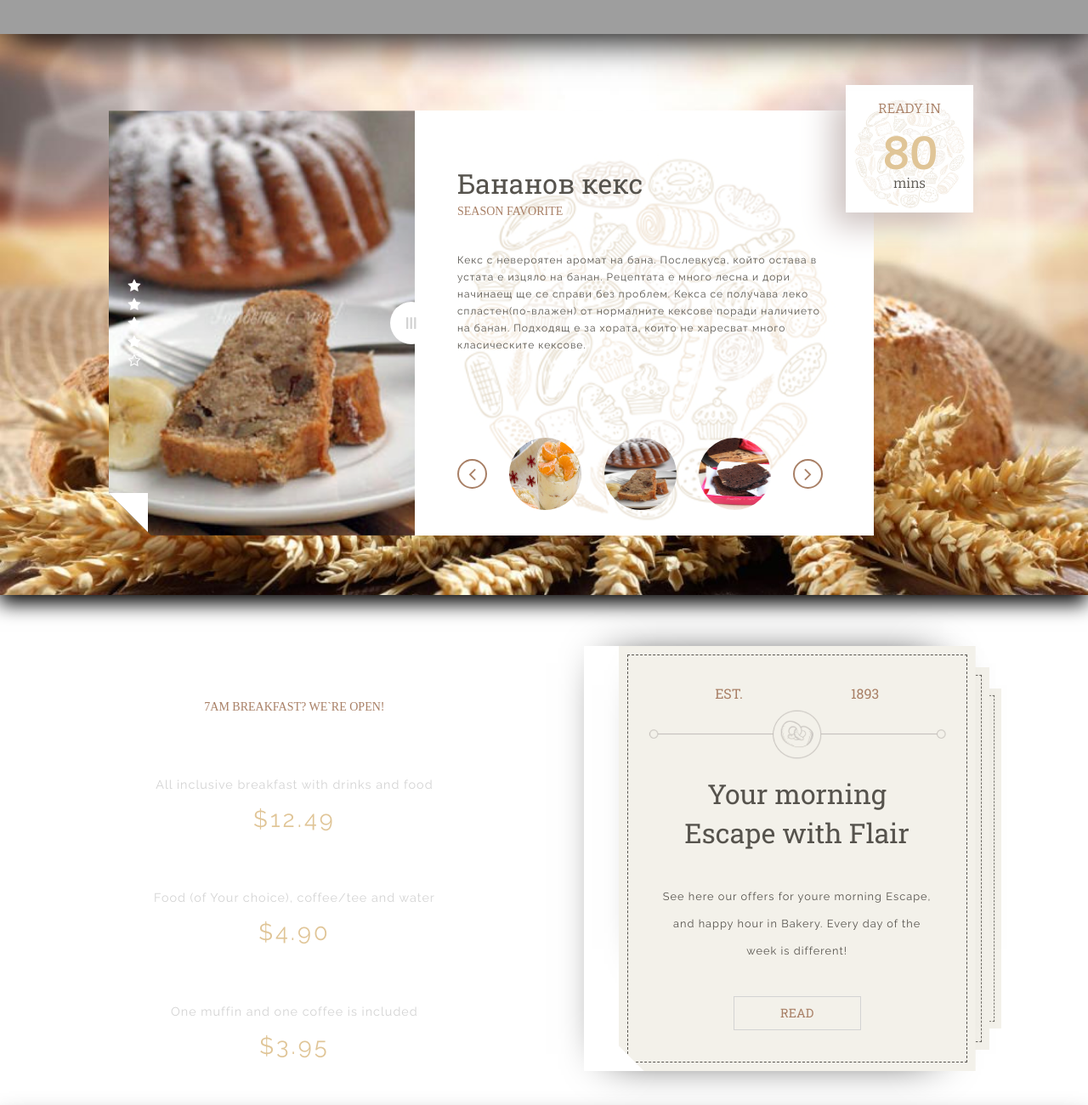
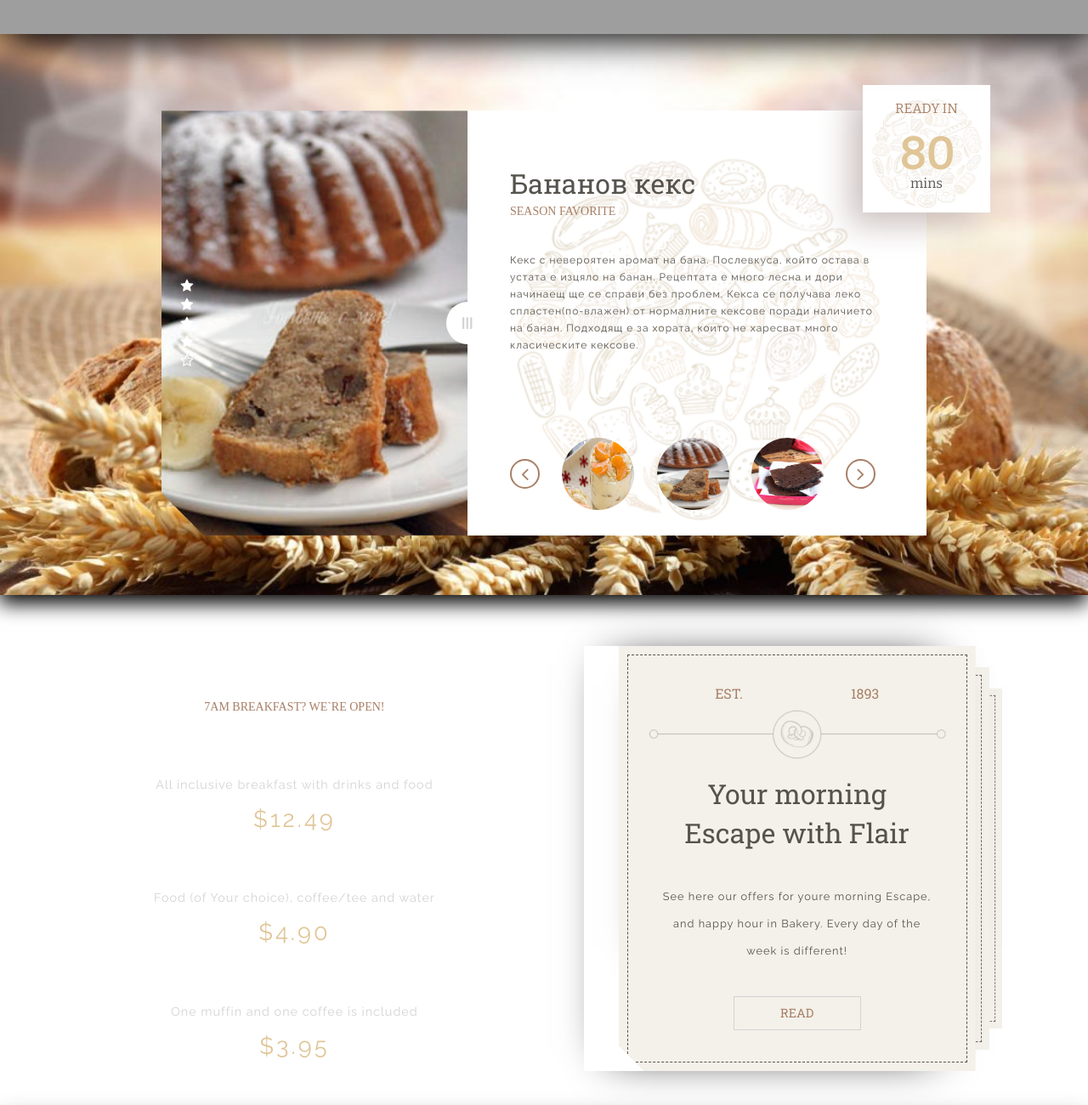
Before and after one commit to SashoPetkov/Sweet-Bakery, a website: page index.html in a window 1280 px wide. Shown: the part 1180-2480 px from the top of the page at 85% size. Drawn offline with nearby package versions, Linux system fonts and the light colour scheme; grey boxes are pictures that could not be loaded; a web font is replaced by a local one.

Commit message:
fix some bugs

```diff
--- a/scripts/script.js
+++ b/scripts/script.js
@@ -301,7 +301,7 @@
                     // $('.breakfast article:last-of-type h3').text(happyHour[0].hour);
                     // $('.breakfast article:last-of-type p').text(happyHour[0].descr);
                     // $('.breakfast article:last-of-type .price').text(happyHour[0].happyPrice);
-                    offersDay (Monday, 0);
+                    offersDay ('Monday', 0);
                     break;
                 case 2:
                     offersDay ('Tuesday', 1);
--- a/styles/style.css
+++ b/styles/style.css
@@ -331,18 +331,18 @@ h1 {
         /*SECTION 3*/
 
 #section_3 {
-    align-items: flex-start;
+    align-items: center;
     padding: 90px 10% 70px 10%;
     background-size: cover;
     position: relative;
     z-index: 15;
     box-shadow: -1px 10px 22px black;
-
 }
 #section_3 > div {
     width: 900px;
     height: 500px;
     flex-direction: row;
+    position: relative;
     /*box-shadow: 0 0 35px #ccc1bf;*/
 }
 #section_3 > div > aside {
@@ -427,17 +427,17 @@ h1 {
     margin: 3px 0;
     color: white;
 }
-#section_3 > span {
+#section_3 div > span {
     display: inline-block;
     position: absolute;
     background-color: white;
     background-size: cover;
     background-position: center;
 }
-#section_3 > span:first-of-type, #section_5 div > span {
+#section_3 div > span:first-of-type, #section_5 div > span {
     background-image: url("../images/backgrOP1_01.png");
-    top: 60px;
-    right: 135px;
+    top: -30px;
+    right: -75px;
     width: 150px;
     height: 150px;
     color: #a87f65;
@@ -446,21 +446,21 @@ h1 {
     padding: 20px 30px;
     text-align: center;
 }
-#section_3 > span:last-of-type {
+#section_3 div > span:last-of-type {
     width: 50px;
     height: 50px;
     border-radius: 100%;
-    top: 315px;
-    left: 458.594px;
+    top: 225px;
+    left: 335px;
 }
-#section_3 > span:last-of-type i {
+#section_3 div > span:last-of-type i {
     width: 50px;
     height: 50px;
     transform: rotate(90deg);
     line-height: 50px;
     text-align: center;
 }
-#section_3 > span:last-of-type > span {
+#section_3  div > span:last-of-type > span {
     color: #56534d;
 }
 .time {
@@ -482,6 +482,7 @@ h1 {
     background-size: cover;
     /*background-position: -150px -150px;*/
     z-index: 10;
+    flex-wrap: wrap;
 }
 #section_4 > article, #section_4 > aside {
     height: 500px;
@@ -560,11 +561,11 @@ h1 {
 .passiveAside {
     position: absolute;
     transform: scale(0.9);
-    right: 65px;
+    right: 5.1%;
 }
 .passiveAside:nth-of-type(1) {
     transform: scale(0.8);
-    right: 30px;
+    right: 2.3%;
 }
 .shadow, .shadow-scale {
     position: absolute;
@@ -582,7 +583,7 @@ h1 {
 }
 #section_4 .angle {
     left: 667px;
-    top: 529px;
+    top: 530px;
 }
 
         /*SECTION 5*/
@@ -621,6 +622,7 @@ h1 {
     width: 600px;
     height: 400px;
     box-shadow: 0 0 10px lightgrey;
+    position: relative;
 }
 #section_5 img {
     width: 80px;
@@ -636,7 +638,7 @@ h1 {
 #section_5 aside > span {
     position: absolute;
     align-self: flex-end;
-    right: 133px;
+    right: -65px;
 }
 #section_5 h3 {
     margin: 10px 0;
@@ -668,8 +670,8 @@ h1 {
     background-repeat: no-repeat;
 }
 #section_5 .btn {
-    right: 585px;
-    top: 590px;
+    bottom: -12px;
+    left: -10px;
     border-color: #e0c597;
     background-color: rgba(255, 255, 255, 1);
 }
@@ -889,3 +891,12 @@ footer p, footer h2, footer li  {
     font-size: 14px;
     text-align: center;
 }
+
+        /* RESPONSIVE */
+
+@media only screen and (max-width: 1920px) and (max-width: 1080px) {
+
+}
+@media only screen and (max-width: 1280px) and (max-width: 980px) {
+
+}
```
Also changed, not shown: index.html (+1 -1 lines).
